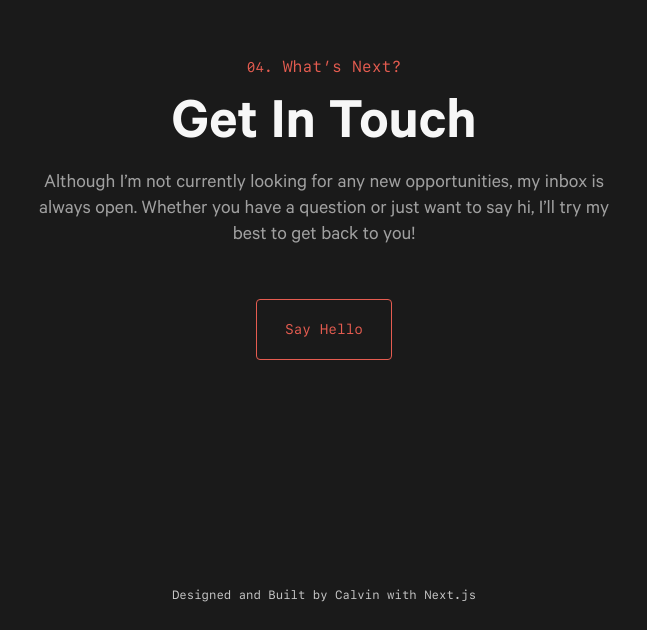
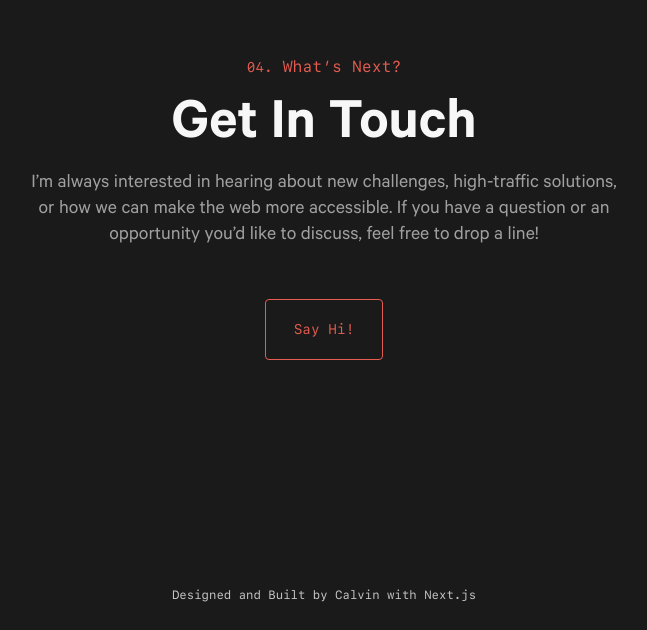
Before and after one commit to calvingomes/cal-portfolio, a Next.js app: page / in a window 1280 px wide. Shown: the part 4826-5456 px from the top of the page, without its empty margins (316-963 px from the left). Built offline with nearby package versions, Linux system fonts and the light colour scheme.

Commit message:
contact me and footer update

```diff
--- a/src/components/Contact/Contact.tsx
+++ b/src/components/Contact/Contact.tsx
@@ -25,19 +25,23 @@ const Contact = () => {
     <section
       id="contact"
       className={styles.contactSection}
-      ref={(el) => {revealContainer.current = el}}
+      ref={(el) => {
+        revealContainer.current = el;
+      }}
     >
       <h2 className={`numbered-heading ${styles.overline}`}>What’s Next?</h2>
 
       <h2 className={styles.title}>Get In Touch</h2>
 
       <p>
-        Although I’m not currently looking for any new opportunities, my inbox is always open.
-        Whether you have a question or just want to say hi, I’ll try my best to get back to you!
+        I’m always interested in hearing about new challenges, high-traffic
+        solutions, or how we can make the web more accessible. If you have a
+        question or an opportunity you’d like to discuss, feel free to drop a
+        line!
       </p>
 
       <a className={styles.emailLink} href={`mailto:${email}`}>
-        Say Hello
+        Say Hi!
       </a>
     </section>
   );
--- a/src/components/Footer/Footer.tsx
+++ b/src/components/Footer/Footer.tsx
@@ -20,7 +20,7 @@ const Footer = () => {
       </div>
 
       <div className={styles.credit} tabIndex={-1}>
-        <a href="">
+        <a href="https://github.com/calvingomes/calcal" target="_blank">
           <div>Designed and Built by Calvin with Next.js</div>
         </a>
       </div>
```
